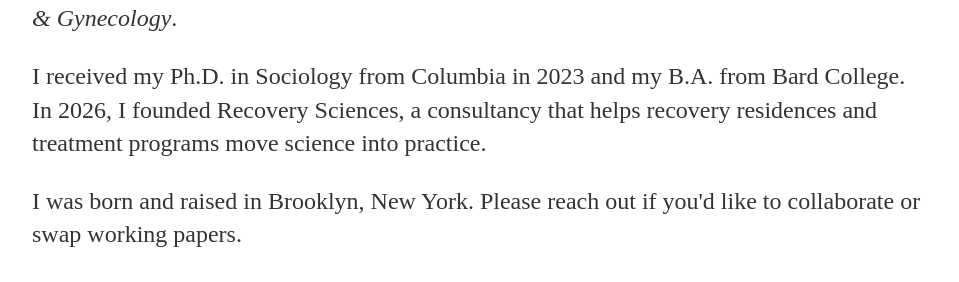
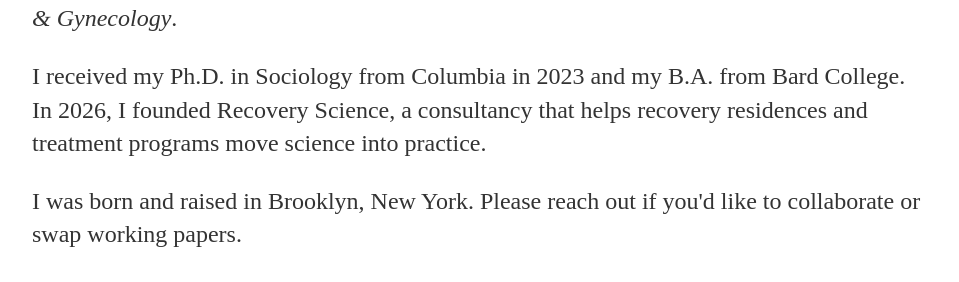
Before and after one commit to aja2182/aja2182.github.io, a Jekyll site: the page built from about/index.html, in a window 1280 px wide. Shown: the part 640-922 px from the top of the page, without its empty margins (160-1119 px from the left). Built offline with Jekyll 4.4.1, drawn with Linux system fonts in a browser that asks for light colours.

Commit message:
Rename Recovery Sciences to Recovery Science
Co-Authored-By: Claude Opus 5.5 <noreply@anthropic.com>
Claude-Session: https://claude.ai/code/session_01UBGUuVKp8RBC6Hia74W8jU

```diff
--- a/about/index.html
+++ b/about/index.html
@@ -12,7 +12,7 @@ description: Josh Aleksanyan is a sociologist and postdoctoral fellow at NYU Lan
 
 <p>My work combines ethnography and interviews with large-scale administrative data, and has appeared in <i>Social Science &amp; Medicine</i>, <i>Ethnography</i>, <i>Stigma and Health</i>, <i>Journal of Addiction Medicine</i>, <i>Harm Reduction Journal</i>, and <i>Obstetrics &amp; Gynecology</i>.</p>
 
-<p>I received my Ph.D. in Sociology from Columbia in 2023 and my B.A. from Bard College. In 2026, I founded Recovery Sciences, a consultancy that helps recovery residences and treatment programs move science into practice.</p>
+<p>I received my Ph.D. in Sociology from Columbia in 2023 and my B.A. from Bard College. In 2026, I founded Recovery Science, a consultancy that helps recovery residences and treatment programs move science into practice.</p>
 
 <p>I was born and raised in Brooklyn, New York. Please reach out if you'd like to collaborate or swap working papers.</p>
 
@@ -39,7 +39,7 @@ description: Josh Aleksanyan is a sociologist and postdoctoral fellow at NYU Lan
         "name": "NYU Langone Health",
         "department": {"@type": "Organization", "name": "Department of Population Health"}
       },
-      {"@type": "Organization", "name": "Recovery Sciences", "founder": {"@id": "https://aja2182.github.io/#person"}}
+      {"@type": "Organization", "name": "Recovery Science", "founder": {"@id": "https://aja2182.github.io/#person"}}
     ],
     "alumniOf": [
       {"@type": "CollegeOrUniversity", "name": "Columbia University"},
```
